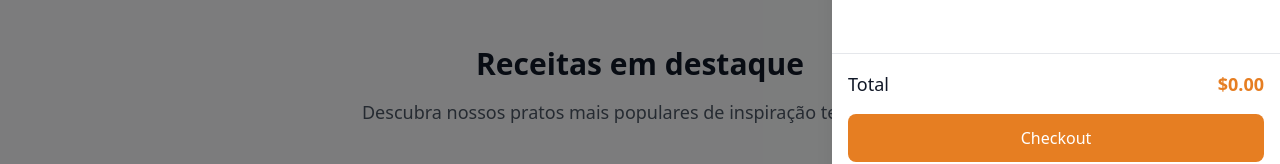
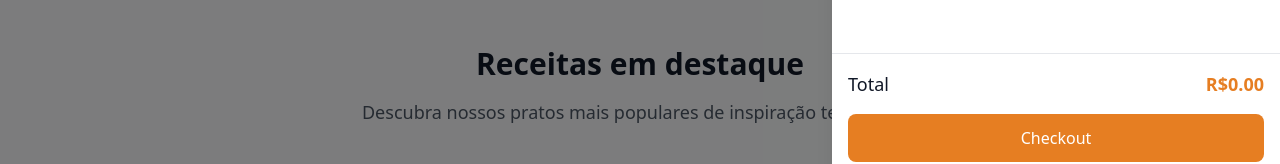
Before and after one commit to darioreisjr/cookncode_reactjs, a React (Vite) app: page / in a window 1280 px wide. Both pictures are taken after a click on the element 1037 px from the left and 32 px from the top of the page. Shown: the part 622-786 px from the top of the page. Built offline with nearby package versions, Linux system fonts and the light colour scheme.

Commit message:
fix(cart): correct money symbol on cart card
Adjusted the incorrect money symbol displayed on the cart card for better consistency and clarity in the UI.

```diff
--- a/src/components/CartDrawer.tsx
+++ b/src/components/CartDrawer.tsx
@@ -110,7 +110,7 @@ export default function CartDrawer({ isOpen, onClose }: CartDrawerProps) {
                 Total
               </span>
               <span className="text-lg font-bold text-[#e67e22]">
-                ${state.total.toFixed(2)}
+                R${state.total.toFixed(2)}
               </span>
             </div>
             <button
--- a/src/components/Header.tsx
+++ b/src/components/Header.tsx
@@ -1,4 +1,4 @@
-import { Menu, ChefHat } from "lucide-react";
+import { Menu } from "lucide-react";
 import { useState } from "react";
 import { Link } from "react-router-dom";
 import ThemeToggle from "./ThemeToggle";
```
